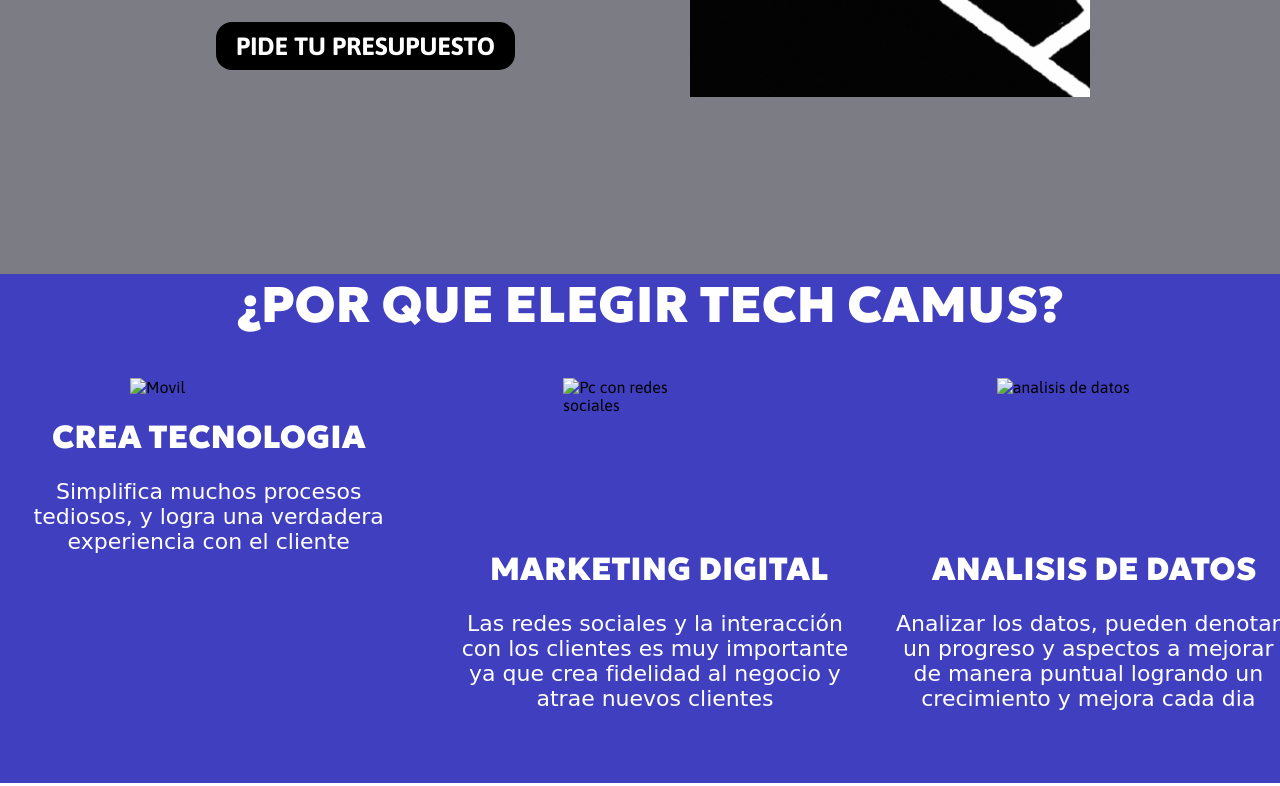
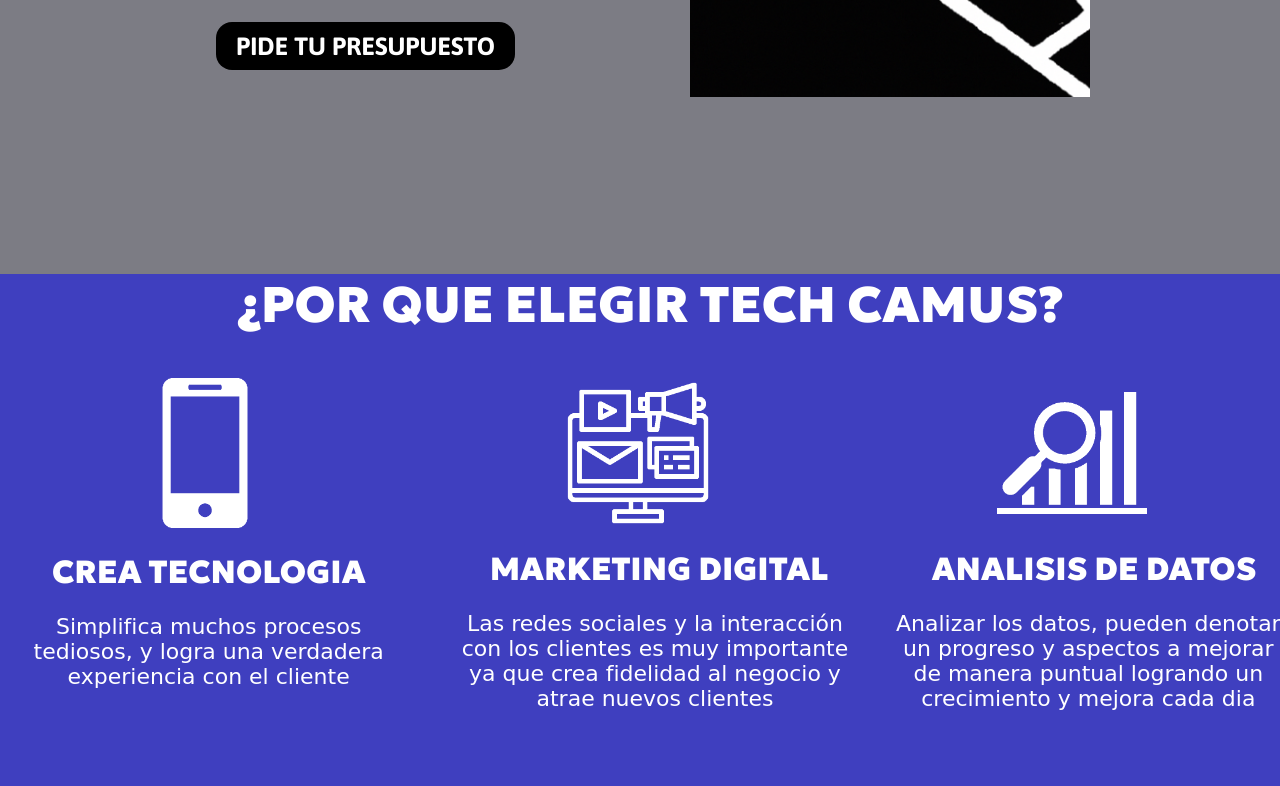
Before and after one commit to Jorgepaz0s/TechCamus, a plain HTML site: page index.html in a window 1280 px wide. Shown: the part 597-1383 px from the top of the page. Drawn offline with nearby package versions, Linux system fonts and the light colour scheme; the site is published under a folder, as on GitHub Pages, so addresses that start at the root find nothing; a web font is replaced by a local one.

Commit message:
Introduccion principal 1.1

```diff
--- a/index.html
+++ b/index.html
@@ -62,17 +62,17 @@
     ¿POR QUE ELEGIR TECH CAMUS?
   </h1>
 <div class="programacion">
-  <img src="/img/celular png.png" alt="Movil" class="celular">
+  <img src="img/celular png.png" alt="Movil" class="celular">
   <h1 class="celular_titulo">CREA TECNOLOGIA</h1>
   <p class="celular_text">Simplifica muchos procesos tediosos,  y logra una verdadera experiencia con el cliente</p>
 </div>
 <div class="marketing">
-  <img src="/img/pc.png" alt="Pc con redes sociales" class="pc">
+  <img src="img/pc.png" alt="Pc con redes sociales" class="pc">
   <h1 class="pc_titulo">MARKETING DIGITAL</h1>
   <p class="pc_text">Las redes sociales y la interacción con los clientes es muy importante ya que crea fidelidad al negocio y atrae nuevos clientes</p>
 </div>
 <div class="datos">
- <img src="/img/datos.png" alt="analisis de datos" class="lupa">
+ <img src="img/datos.png" alt="analisis de datos" class="lupa">
   <h1 class="lupa_titulo">ANALISIS DE DATOS</h1>
   <p class="lupa_text">Analizar los datos, pueden denotar un progreso y aspectos a mejorar de manera puntual logrando un crecimiento y mejora  cada dia</p>
 </div>
```
